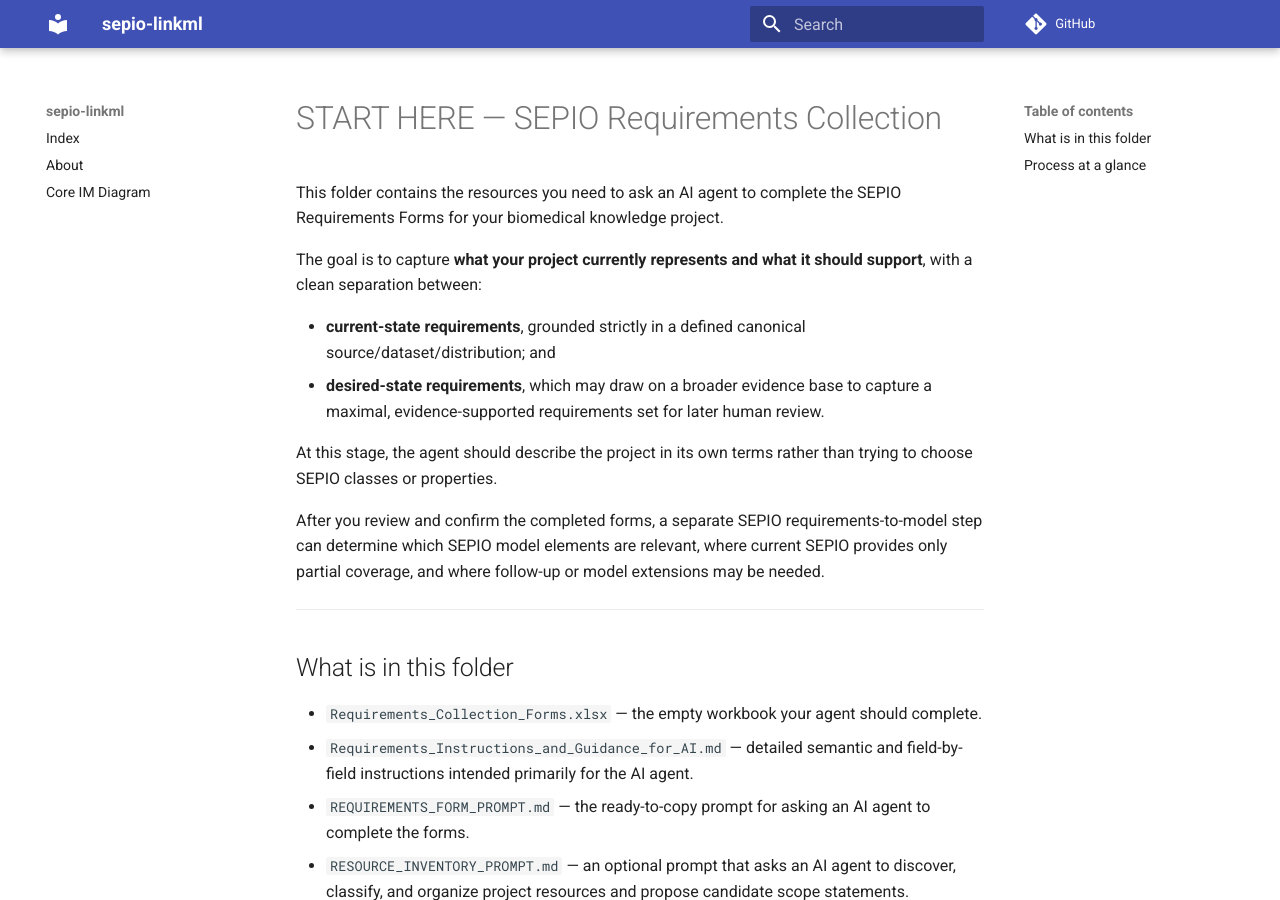
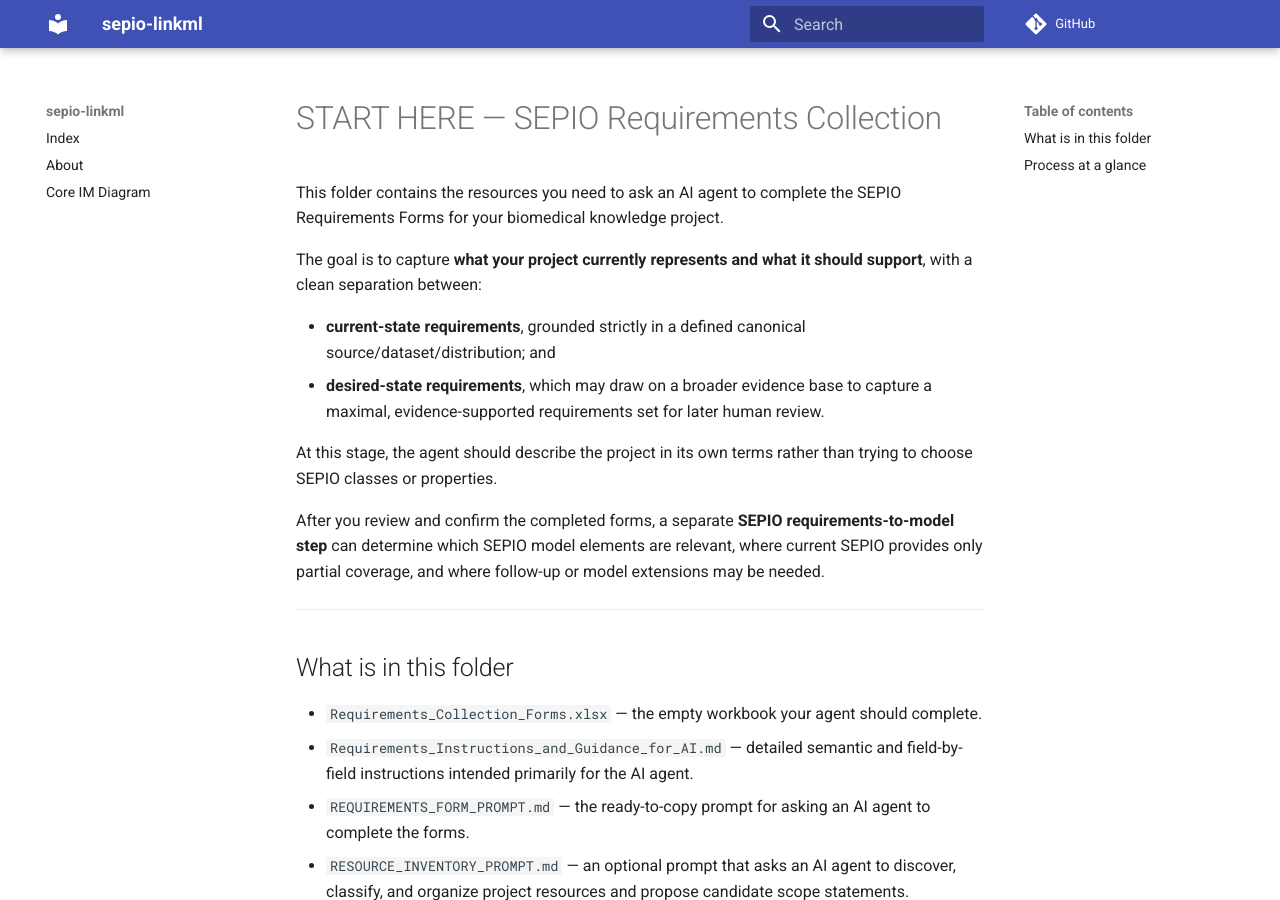
Before and after one commit to sepio-framework/sepio-linkml, an MkDocs documentation site: the page built from docs/requirements-collection/QUICK_START.md, in a window 1280 px wide and 900 px high. Built offline with MkDocs 1.6.1 and Material for MkDocs 9.7.7, drawn with Linux system fonts in a browser that asks for light colours; comment, search, counter and statistics services are not loaded.

```diff
--- a/docs/requirements-collection/QUICK_START.md
+++ b/docs/requirements-collection/QUICK_START.md
@@ -9,7 +9,7 @@ The goal is to capture **what your project currently represents and what it shou
 
 At this stage, the agent should describe the project in its own terms rather than trying to choose SEPIO classes or properties.
 
-After you review and confirm the completed forms, a separate SEPIO requirements-to-model step can determine which SEPIO model elements are relevant, where current SEPIO provides only partial coverage, and where follow-up or model extensions may be needed.
+After you review and confirm the completed forms, a separate **SEPIO requirements-to-model step** can determine which SEPIO model elements are relevant, where current SEPIO provides only partial coverage, and where follow-up or model extensions may be needed.
 
 ---
 
```
